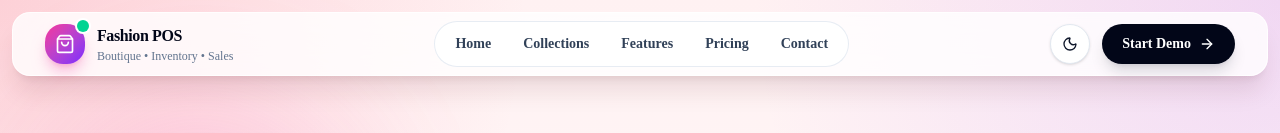
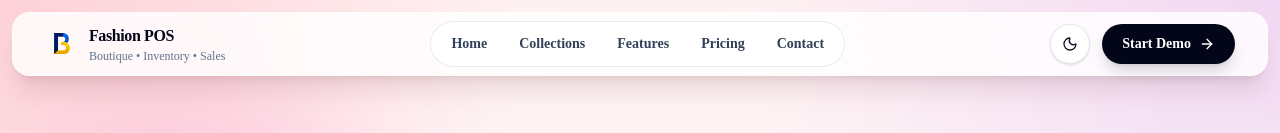
Before and after one commit to Sanlinns/offical-dashboard-pos, a Next.js app: page /fashion in a window 1280 px wide. Shown: the top 133 px of the page. Built offline with nearby package versions, Linux system fonts and the light colour scheme.

Commit message:
update fashion logo

```diff
--- a/app/fashion/page.tsx
+++ b/app/fashion/page.tsx
@@ -1,3 +1,7 @@
+
+"use client";
+
+import React, { useEffect, useRef, useState } from "react";
 import FashionFooter from '@/component/fashion/ FashionFooter'
 import FashionCollectionStore from '@/component/fashion/FashionCollectionStore'
 import { FashionHeroPage } from '@/component/fashion/FashionHero'
@@ -5,9 +9,11 @@ import FashionPOSFeaturesSection from '@/component/fashion/FashionPOSFeaturesSec
 import FashionPOSWorkflowSection from '@/component/fashion/FashionPOSWorkflowSection'
 import FashionStockVariantSection from '@/component/fashion/FashionStockVariantSection '
 import Footer from '@/components/footer'
-import React from 'react'
+
 
 const page = () => {
+
+    const [darkMode, setDarkMode] = React.useState(false);
   return (
     <div>
         <FashionHeroPage/>
@@ -15,7 +21,7 @@ const page = () => {
         <FashionPOSFeaturesSection/>
         <FashionPOSWorkflowSection/>
         <FashionStockVariantSection/>
-        <FashionFooter/>
+        <FashionFooter darkMode={darkMode}/>
 
     </div>
   )
--- a/component/fashion/ FashionFooter.tsx
+++ b/component/fashion/ FashionFooter.tsx
@@ -9,6 +9,7 @@ import {
   ShoppingBag,
   Sparkles,
 } from "lucide-react";
+import Image from "next/image";
 
 const footerLinks = [
   {
@@ -40,7 +41,19 @@ const footerLinks = [
   },
 ];
 
-export default function FashionFooter() {
+
+type FooterProps = {
+  darkMode: boolean;
+};
+
+
+
+const BRAND_NAME = "Binhlaig";
+const BRAND_ICON_LIGHT = "/logo/bg.png";
+const BRAND_ICON_DARK = "/logo/bg_darkmode.png";
+
+
+export default function FashionFooter({ darkMode }: FooterProps) {
   return (
     <footer
       id="contact"
@@ -100,10 +113,21 @@ export default function FashionFooter() {
           {/* Brand */}
           <div>
             <Link href="/" className="group inline-flex items-center gap-3">
-              <div className="relative flex h-11 w-11 items-center justify-center rounded-2xl bg-gradient-to-br from-pink-500 to-violet-600 text-white shadow-lg shadow-pink-600/25 transition group-hover:scale-105">
+              {/* <div className="relative flex h-11 w-11 items-center justify-center rounded-2xl bg-gradient-to-br from-pink-500 to-violet-600 text-white shadow-lg shadow-pink-600/25 transition group-hover:scale-105">
                 <ShoppingBag className="h-5 w-5" />
                 <span className="absolute -right-1 -top-1 h-3 w-3 rounded-full bg-emerald-400 ring-2 ring-rose-50 dark:ring-slate-950" />
-              </div>
+              </div> */}
+
+
+               <span className="relative h-8 w-8 shrink-0 overflow-hidden rounded-lg">
+                            <Image
+                              src={darkMode ? BRAND_ICON_DARK : BRAND_ICON_LIGHT}
+                              alt=""
+                              fill
+                              sizes="32px"
+                              className="object-contain"
+                            />
+                          </span>
 
               <div className="leading-tight">
                 <span className="block text-lg font-black tracking-tight text-slate-950 dark:text-white">
--- a/component/fashion/FashionHero.tsx
+++ b/component/fashion/FashionHero.tsx
@@ -12,6 +12,7 @@ import {
   X,
 } from "lucide-react";
 import { motion } from "motion/react";
+import Image from "next/image";
 
 const navLinks = [
   { label: "Home", href: "/" },
@@ -26,6 +27,12 @@ const fashionImages = [
   "https://images.unsplash.com/photo-1445205170230-053b83016050?q=80&w=900&auto=format&fit=crop",
   "https://images.unsplash.com/photo-1529139574466-a303027c1d8b?q=80&w=900&auto=format&fit=crop",
 ];
+
+
+const BRAND_NAME = "Binhlaig";
+const BRAND_ICON_LIGHT = "/logo/bg.png";
+const BRAND_ICON_DARK = "/logo/bg_darkmode.png";
+
 
 export function FashionHeroPage() {
   const [open, setOpen] = useState(false);
@@ -83,10 +90,21 @@ export function FashionHeroPage() {
         <nav className="mx-auto flex h-16 max-w-7xl items-center justify-between rounded-2xl border border-white/80 bg-white/80 px-4 shadow-xl shadow-rose-950/10 backdrop-blur-2xl transition-all duration-300 dark:border-white/10 dark:bg-slate-950/70 dark:shadow-black/30 sm:px-6 lg:px-8">
           {/* Logo */}
           <Link href="/" className="group flex items-center gap-3">
-            <div className="relative flex h-10 w-10 items-center justify-center rounded-2xl bg-gradient-to-br from-pink-500 to-violet-600 text-white shadow-lg shadow-pink-600/25 transition group-hover:scale-105">
+            {/* <div className="relative flex h-10 w-10 items-center justify-center rounded-2xl bg-gradient-to-br from-pink-500 to-violet-600 text-white shadow-lg shadow-pink-600/25 transition group-hover:scale-105">
               <ShoppingBag className="h-5 w-5" />
               <span className="absolute -right-1 -top-1 h-3 w-3 rounded-full bg-emerald-400 ring-2 ring-white dark:ring-slate-950" />
-            </div>
+            </div> */}
+
+
+            <span className="relative h-8 w-8 shrink-0 overflow-hidden rounded-lg">
+              <Image
+                src={darkMode ? BRAND_ICON_DARK : BRAND_ICON_LIGHT}
+                alt=""
+                fill
+                sizes="32px"
+                className="object-contain"
+              />
+            </span>
 
             <div className="leading-tight">
               <span className="block text-base font-black tracking-tight text-slate-950 dark:text-white">
--- a/component/heroScrollDemo.tsx
+++ b/component/heroScrollDemo.tsx
@@ -33,6 +33,7 @@ import Image from "next/image";
 const BRAND_NAME = "Binhlaig";
 const BRAND_ICON_LIGHT = "/logo/bg.png";
 const BRAND_ICON_DARK = "/logo/bg_darkmode.png";
+
 
 const navLinks = [
   { label: "Home", href: "/" },
```
